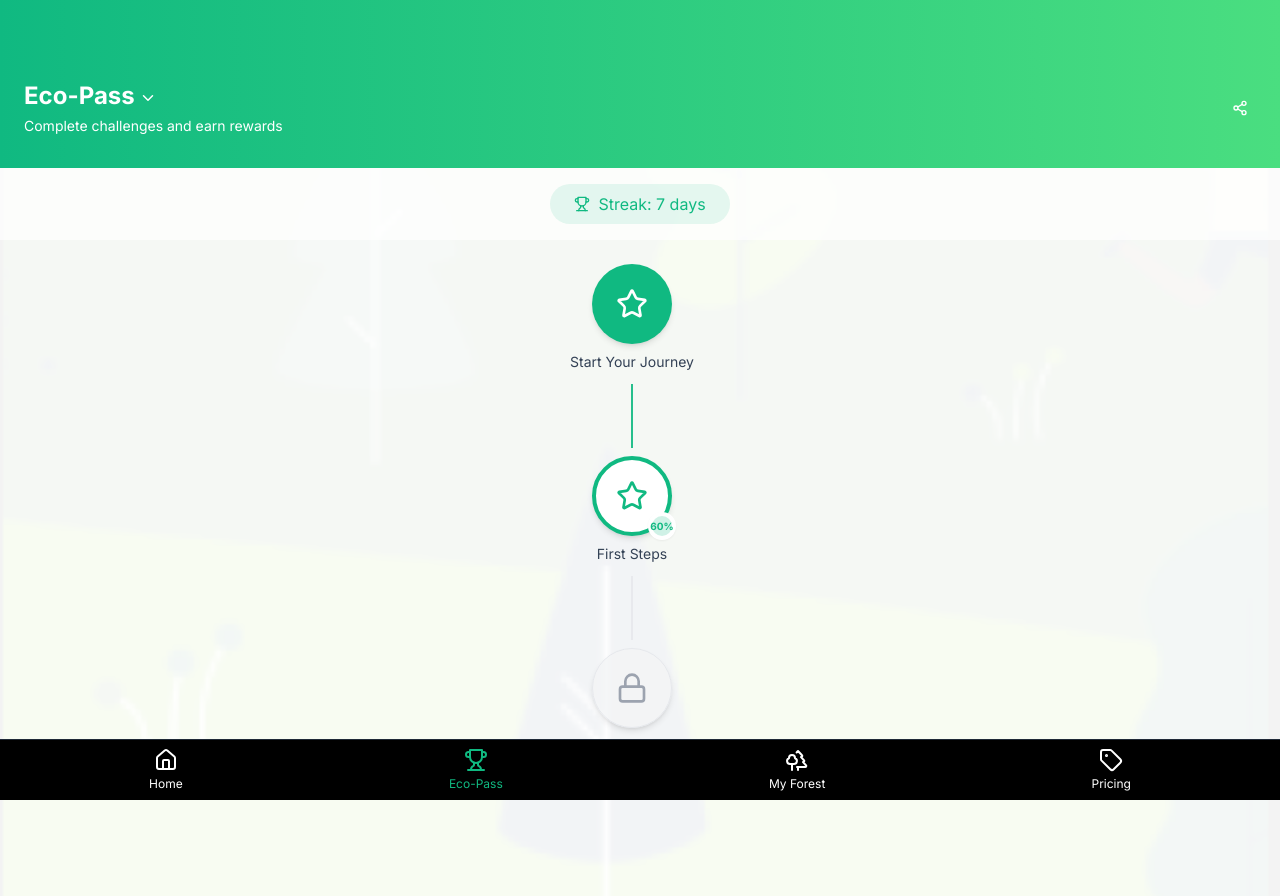
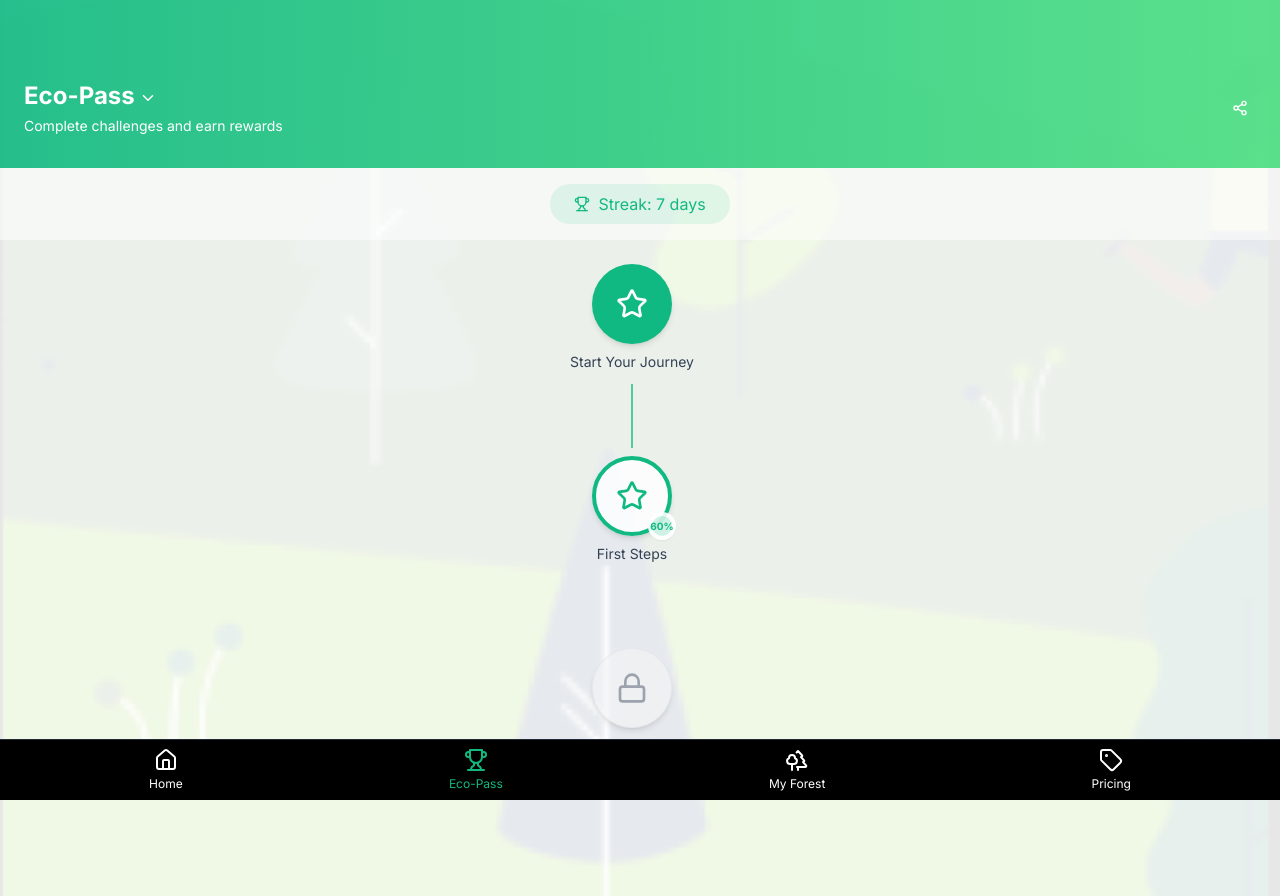
Before and after one commit to basbrown02/eco-brain-grow, a React (Vite) app: page /eco-pass in a window 1280 px wide. Built offline with nearby package versions, Linux system fonts and the light colour scheme.

Commit message:
Reduce background image opacity
Adjusted the opacity of the background image in the EcoPass page to improve visibility of the background.

```diff
--- a/src/pages/EcoPass.tsx
+++ b/src/pages/EcoPass.tsx
@@ -241,9 +241,9 @@ const EcoPass: React.FC = () => {
 
   return (
     <div className="relative flex flex-col min-h-screen bg-white font-inter overflow-hidden">
-      {/* Background overlay image - reduced opacity from 0.1 to 0.05 */}
+      {/* Background overlay image - reduced opacity from 0.05 to 0.02 */}
       <div
-        className="absolute inset-0 w-full h-full bg-cover bg-center opacity-5 pointer-events-none"
+        className="absolute inset-0 w-full h-full bg-cover bg-center opacity-10 pointer-events-none"
         style={{
           backgroundImage: "url('/lovable-uploads/8141c7bb-6aa8-4eff-91f9-924ff6900a39.png')",
           backgroundSize: 'cover',
@@ -251,8 +251,8 @@ const EcoPass: React.FC = () => {
         }}
       />
 
-      {/* Hero section with gradient */}
-      <div className="relative bg-gradient-to-r from-ecobrain-green to-green-400 p-6 pt-20 pb-8 text-white z-10">
+      {/* Hero section with gradient - reduced opacity */}
+      <div className="relative bg-gradient-to-r from-ecobrain-green/90 to-green-400/90 p-6 pt-20 pb-8 text-white z-10">
         <div className="flex justify-between items-center">
           <div>
             <div className="flex items-center">
@@ -267,8 +267,8 @@ const EcoPass: React.FC = () => {
         </div>
       </div>
 
-      {/* Streak display */}
-      <div className="relative flex justify-center items-center py-4 bg-white/70 z-10">
+      {/* Streak display - reduced background opacity */}
+      <div className="relative flex justify-center items-center py-4 bg-white/50 z-10">
         <div className="bg-ecobrain-green/10 px-6 py-2 rounded-full flex items-center">
           <Trophy className="text-ecobrain-green mr-2" size={16} />
           <span className="text-ecobrain-green font-medium">Streak: 7 days</span>
@@ -286,8 +286,8 @@ const EcoPass: React.FC = () => {
                   className={cn(
                     "w-20 h-20 rounded-full flex flex-col items-center justify-center cursor-pointer transition-all hover:scale-105 shadow-md relative",
                     node.status === 'completed' ? "bg-ecobrain-green text-white" :
-                    node.status === 'current' ? "bg-white border-4 border-ecobrain-green" :
-                    "bg-gray-100/80 border border-gray-200"
+                    node.status === 'current' ? "bg-white/80 border-4 border-ecobrain-green" :
+                    "bg-gray-100/60 border border-gray-200"
                   )}
                   onClick={() => handleNodeClick(node)}
                 >
@@ -300,7 +300,7 @@ const EcoPass: React.FC = () => {
 
                   {/* Progress ring for current node */}
                   {node.status === 'current' && node.progress > 0 && (
-                    <div className="absolute -bottom-2 -right-2 bg-white rounded-full p-1 shadow-sm">
+                    <div className="absolute -bottom-2 -right-2 bg-white/90 rounded-full p-1 shadow-sm">
                       <div className="w-5 h-5 rounded-full bg-ecobrain-green/20 flex items-center justify-center text-[10px] font-bold text-ecobrain-green">
                         {node.progress}%
                       </div>
@@ -318,11 +318,11 @@ const EcoPass: React.FC = () => {
                   </h3>
                 </div>
 
-                {/* Connecting line between nodes - made semi-transparent */}
+                {/* Connecting line between nodes - made more transparent */}
                 {index < ecoPassData.length - 1 && (
                   <div className={cn(
                     "h-16 w-0.5 my-2",
-                    ecoPassData[index + 1].status === 'locked' ? "bg-gray-200/80" : "bg-ecobrain-green/90"
+                    ecoPassData[index + 1].status === 'locked' ? "bg-gray-200/60" : "bg-ecobrain-green/70"
                   )}></div>
                 )}
               </React.Fragment>
@@ -333,7 +333,7 @@ const EcoPass: React.FC = () => {
 
       {/* Bottom sheet for reward details */}
       <Sheet open={isSheetOpen} onOpenChange={setSheetOpen}>
-        <SheetContent side="bottom" className="rounded-t-xl">
+        <SheetContent side="bottom" className="rounded-t-xl bg-white/95">
           {selectedNode && (
             <div className="flex flex-col items-center pt-6">
               <div className={cn(
```
